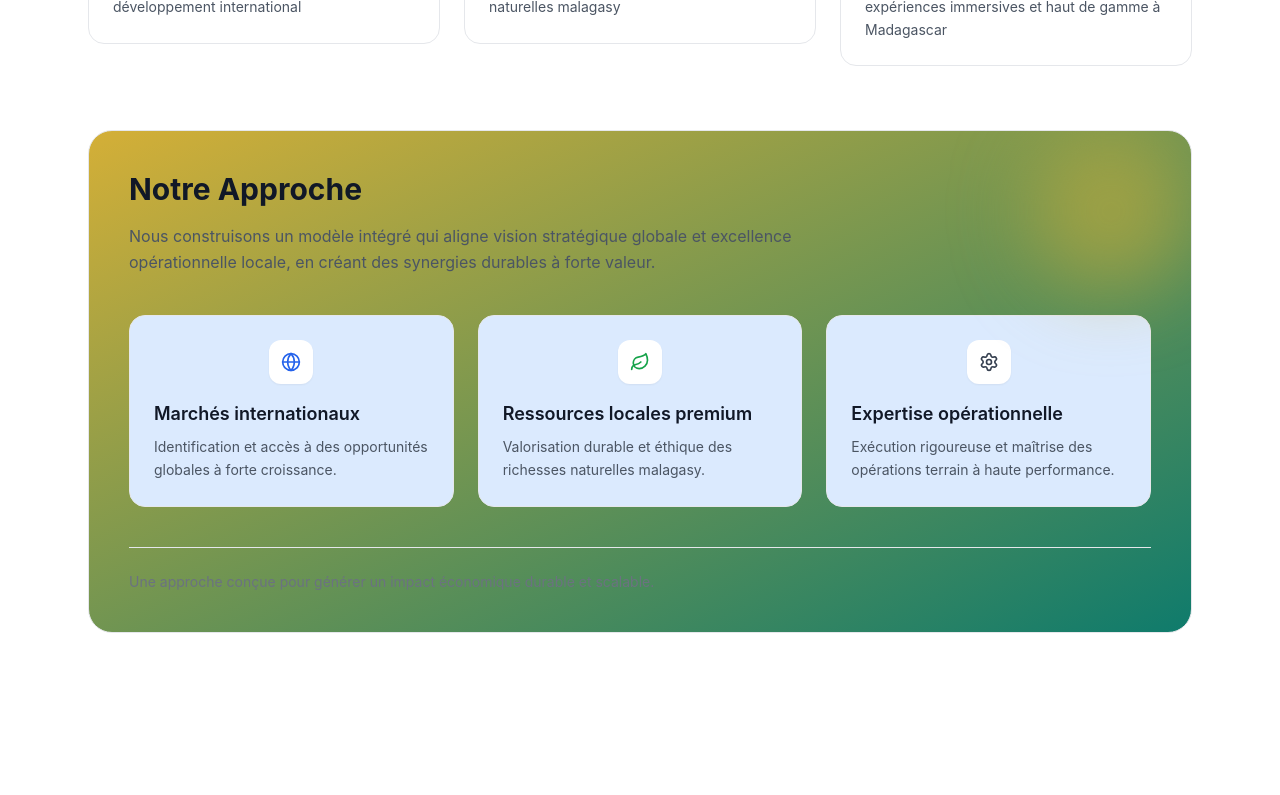
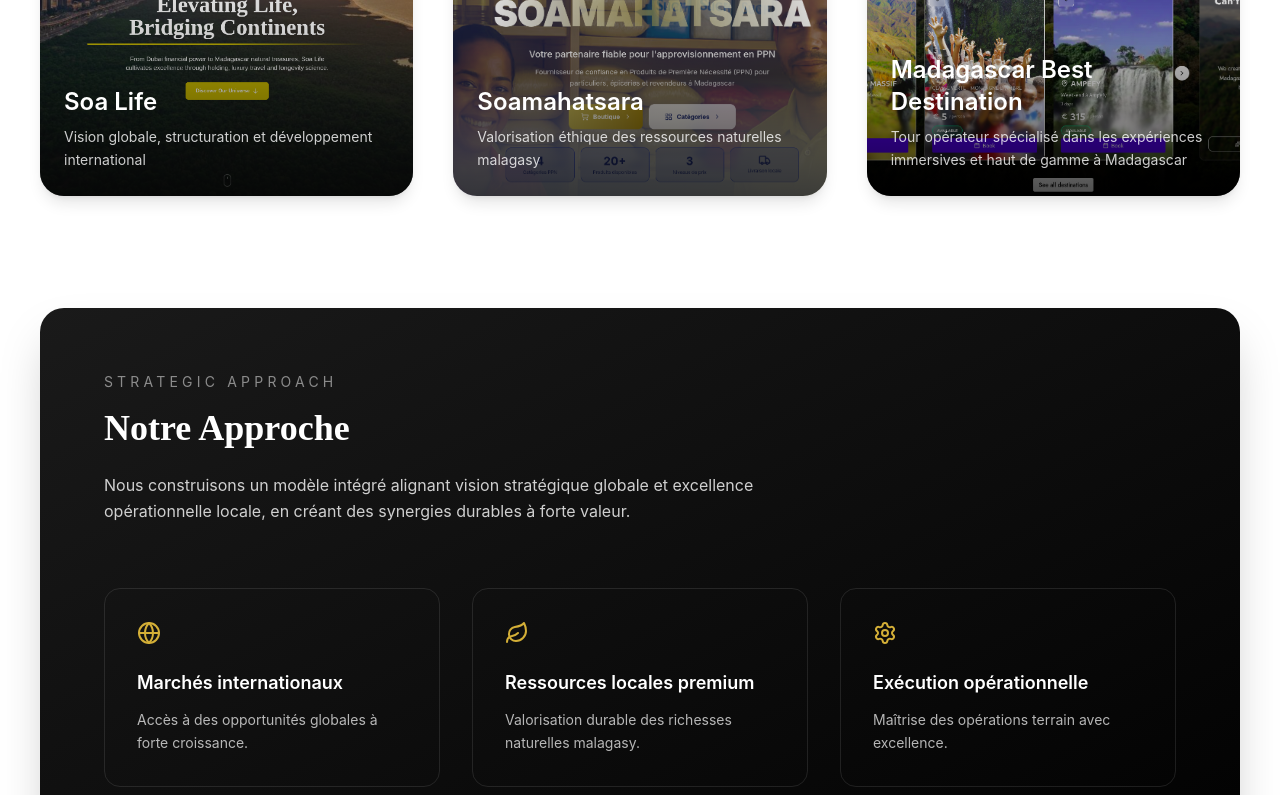
Before and after one commit to Fannouel/soalifeup, a Next.js app: page / in a window 1280 px wide. Shown: the part 1920-2715 px from the top of the page. Built offline with nearby package versions, Linux system fonts and the light colour scheme.

Commit message:
Refactor HoldingSection for improved layout and styling, enhancing user engagement and visual hierarchy

```diff
--- a/components/holding-section.tsx
+++ b/components/holding-section.tsx
@@ -35,45 +35,55 @@ export function HoldingSection() {
     },
   ];
   return (
-    <section className="w-full py-20 bg-white">
-      <div className="max-w-6xl mx-auto px-6">
+    <section className="relative w-full py-32 bg-white overflow-hidden">
+      <div className="max-w-7xl mx-auto px-6 lg:px-10">
 
         {/* HEADER */}
-        <div className="text-center mb-16">
-          <h2 className="text-4xl font-bold text-gray-900">
-            { t.holding.mainTitle }
+        <div className="text-center mb-24">
+          <p className="text-sm tracking-[0.3em] uppercase text-primary/60 mb-4">
+            Global Ecosystem
+          </p>
+
+          <h2 className="font-serif text-4xl md:text-6xl font-semibold text-charcoal mb-6">
+            {t.holding.mainTitle}
           </h2>
-          <p className="mt-4 text-gray-600 text-lg">
-            { t.holding.mainDescription }
+
+          <p className="text-lg text-charcoal/70 max-w-2xl mx-auto leading-relaxed">
+            {t.holding.mainDescription}
           </p>
         </div>
 
         {/* ECOSYSTEM */}
-        <div className="grid md:grid-cols-3 gap-6 mb-16">
+        <div className="grid md:grid-cols-3 gap-10 mb-28">
+
           {items.map((item, i) => (
-            <Link key={i}
+            <Link
+              key={i}
               href={item.href}
               target="_blank"
-                  rel="noopener noreferrer"
-                  className="block">
-              <div className="group cursor-pointer rounded-2xl overflow-hidden border hover:shadow-xl transition bg-white">
+              className="group block"
+            >
+              <div className="relative rounded-3xl overflow-hidden shadow-lg hover:shadow-2xl transition-all duration-500">
 
                 {/* IMAGE */}
-                <div className="relative w-full h-48">
+                <div className="relative h-[300px] overflow-hidden">
                   <Image
                     src={item.image}
                     alt={item.title}
                     fill
-                    className="object-cover group-hover:scale-105 transition duration-500"
+                    className="object-cover group-hover:scale-110 transition duration-700"
                   />
+
+                  {/* Overlay */}
+                  <div className="absolute inset-0 bg-gradient-to-t from-black/70 via-black/20 to-transparent"></div>
                 </div>
 
                 {/* CONTENT */}
-                <div className="p-6">
-                  <h3 className="text-xl font-semibold group-hover:text-black">
+                <div className="absolute bottom-0 p-6 text-white">
+                  <h3 className="text-2xl font-semibold mb-2">
                     {item.title}
                   </h3>
-                  <p className="text-gray-600 mt-2 text-sm leading-relaxed">
+                  <p className="text-white/80 text-sm leading-relaxed">
                     {item.desc}
                   </p>
                 </div>
@@ -81,75 +91,86 @@ export function HoldingSection() {
               </div>
             </Link>
           ))}
+
         </div>
-        <div className="relative bg-gradient-to-br from-primary to-secondary rounded-3xl p-10 mb-20 border overflow-hidden">
-          {/* Background decoration */}
-          <div className="absolute top-0 right-0 w-40 h-40 bg-primary/50 rounded-full blur-2xl"></div>
 
-          {/* HEADER */}
-          <div className="mb-10 max-w-2xl">
-            <h3 className="text-3xl font-bold text-gray-900 mb-4">
+        {/* STRATEGY BLOCK */}
+        <div className="relative rounded-3xl overflow-hidden shadow-2xl">
+
+          {/* Background */}
+          <div className="absolute inset-0 bg-gradient-to-br from-charcoal to-black"></div>
+
+          <div className="relative z-10 p-12 md:p-16">
+
+            {/* Header */}
+            <div className="mb-16 max-w-2xl text-white">
+              <p className="text-sm tracking-[0.3em] uppercase text-white/50 mb-4">
+                Strategic Approach
+              </p>
+
+              <h3 className="font-serif text-4xl font-semibold mb-6">
                 Notre Approche
               </h3>
-            <p className="text-gray-600 leading-relaxed">
-              Nous construisons un modèle intégré qui aligne vision stratégique globale
-              et excellence opérationnelle locale, en créant des synergies durables à forte valeur.
+
+              <p className="text-white/80 leading-relaxed">
+                Nous construisons un modèle intégré alignant vision stratégique globale et excellence opérationnelle locale, en créant des synergies durables à forte valeur.
               </p>
             </div>
 
             {/* PILIERS */}
-          <div className="grid md:grid-cols-3 gap-6">
+            <div className="grid md:grid-cols-3 gap-8">
 
-            <div className="group p-6 rounded-2xl bg-blue-100 border hover:shadow-lg transition">
-              <div className="mb-4 flex justify-center">
-                <div className="p-3 rounded-xl bg-white shadow-sm">
-                  <Globe className="w-5 h-5 text-blue-600" />
+              {[
+                {
+                  icon: Globe,
+                  title: "Marchés internationaux",
+                  desc: "Accès à des opportunités globales à forte croissance."
+                },
+                {
+                  icon: Leaf,
+                  title: "Ressources locales premium",
+                  desc: "Valorisation durable des richesses naturelles malagasy."
+                },
+                {
+                  icon: Settings,
+                  title: "Exécution opérationnelle",
+                  desc: "Maîtrise des opérations terrain avec excellence."
+                }
+              ].map((item, i) => {
+                const Icon = item.icon
+
+                return (
+                  <div
+                    key={i}
+                    className="group p-8 border border-white/10 rounded-2xl
+                              hover:border-primary/40 transition-all duration-500"
+                  >
+                    <div className="mb-6">
+                      <Icon className="w-6 h-6 text-primary" />
                     </div>
-              </div>
-              <h4 className="text-lg font-semibold text-gray-900 mb-2">
-                Marchés internationaux
+
+                    <h4 className="text-lg font-semibold text-white mb-3">
+                      {item.title}
                     </h4>
-              <p className="text-gray-600 text-sm leading-relaxed">
-                Identification et accès à des opportunités globales à forte croissance.
+
+                    <p className="text-white/70 text-sm leading-relaxed">
+                      {item.desc}
                     </p>
                   </div>
+                )
+              })}
 
-            <div className="group p-6 rounded-2xl bg-blue-100 border hover:shadow-lg transition">
-              <div className="mb-4 flex justify-center">
-                <div className="p-3 rounded-xl bg-white shadow-sm">
-                  <Leaf className="w-5 h-5 text-green-600" />
-                </div>
-              </div>
-              <h4 className="text-lg font-semibold text-gray-900 mb-2">
-                Ressources locales premium
-              </h4>
-              <p className="text-gray-600 text-sm leading-relaxed">
-                Valorisation durable et éthique des richesses naturelles malagasy.
-              </p>
             </div>
 
-            <div className="group p-6 rounded-2xl bg-blue-100 border hover:shadow-lg transition">
-              <div className="mb-4 flex justify-center">
-                <div className="p-3 rounded-xl bg-white shadow-sm">
-                  <Settings className="w-5 h-5 text-gray-700" />
-                </div>
-              </div>
-              <h4 className="text-lg font-semibold text-gray-900 mb-2">
-                Expertise opérationnelle
-              </h4>
-              <p className="text-gray-600 text-sm leading-relaxed">
-                Exécution rigoureuse et maîtrise des opérations terrain à haute performance.
-              </p>
+            {/* FOOT NOTE */}
+            <div className="mt-12 pt-6 border-t border-white/10 text-white/50 text-sm">
+              Une approche conçue pour générer un impact économique durable et scalable.
             </div>
 
           </div>
 
-          {/* FOOT NOTE (optionnel premium) */}
-          <div className="mt-10 pt-6 border-t text-sm text-gray-500">
-            Une approche conçue pour générer un impact économique durable et scalable.
         </div>
 
-        </div>
       </div>
     </section>
   )
```
Lines whose indentation alone changed are shown as unchanged.
